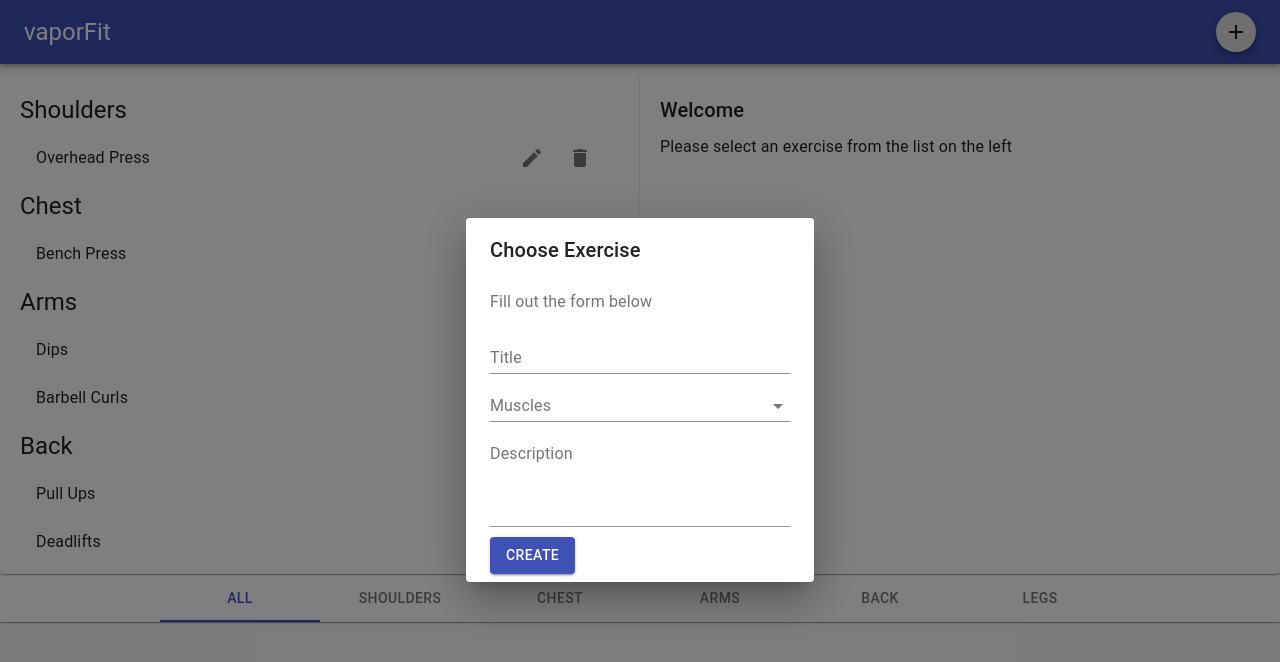
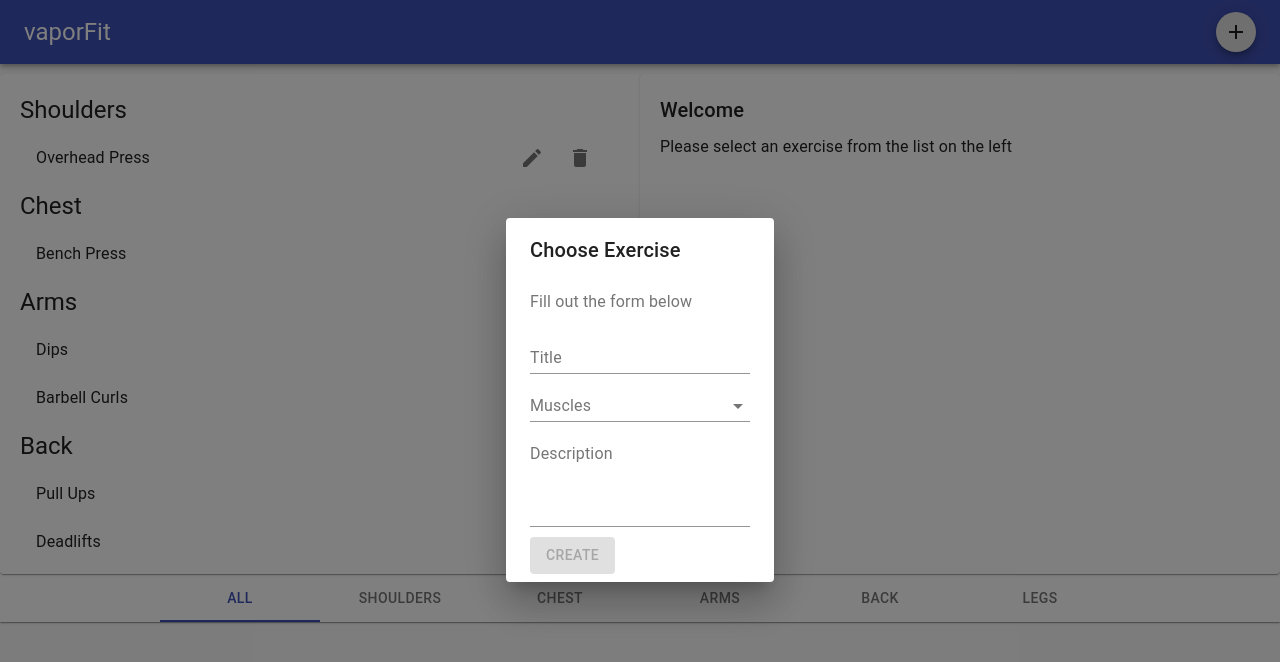
Before and after one commit to MuhammedAO/vaporfit, a React (Create React App) app: page / in a window 1280 px wide. Both pictures are taken after a click on the button 1236 px from the left and 32 px from the top of the page. Shown: the top 662 px of the page. Built offline with nearby package versions, Linux system fonts and the light colour scheme.

Commit message:
took away LCM and used key prop

```diff
--- a/src/Components/Exercises/Form.js
+++ b/src/Components/Exercises/Form.js
@@ -4,14 +4,9 @@ import FormControl from '@material-ui/core/FormControl';
 import Select from '@material-ui/core/Select';
 import InputLabel from '@material-ui/core/InputLabel';
 import MenuItem from '@material-ui/core/MenuItem';
-import { withStyles } from '@material-ui/core/styles'
+// import { withStyles } from '@material-ui/core/styles'
 import Button from '@material-ui/core/Button';
 
-const styles = theme =>  ({
-    formControl:{
-      width:300
-    }
-   })
 
    class Form extends Component {
 
@@ -26,11 +21,6 @@ const styles = theme =>  ({
       }
     }
 
-    componentWillReceiveProps({exercise}) {
-    this.setState({
-      ...exercise
-    })
-    }
 
 
     handleChange = name => ({target:{ value}}) => {
@@ -47,12 +37,10 @@ const styles = theme =>  ({
          id: this.state.title.toLowerCase().replace(/ /g, '-'),
          ...this.state,
        })
-
-       this.setState(this.getInitState())
       }
 
     render() {
-        const {classes, exercise, muscles : categories} = this.props
+        const { exercise, muscles : categories} = this.props
         const {title, description, muscles} = this.state
         return (
             <React.Fragment>
@@ -61,10 +49,10 @@ const styles = theme =>  ({
           value={title}
           label="Title"
           onChange={this.handleChange('title')}
-          className={classes.formControl}
+          fullWidth
         />
         <br/>
-        <FormControl className={classes.formControl}>
+        <FormControl fullWidth>
         <InputLabel>Muscles</InputLabel>
         <Select
           value={muscles}
@@ -84,7 +72,7 @@ const styles = theme =>  ({
           onChange={this.handleChange('description')}
           multiline
           rows='4'
-          className={classes.formControl}
+          fullWidth
         />
         <br/>
         <Button
@@ -92,13 +80,14 @@ const styles = theme =>  ({
       color="primary"
       variant="contained"
       onClick={this.handleSubmit}
+      disabled={!title || !muscles}
       >
         {exercise ? 'Edit' : 'Create'}
       </Button>
        </form>
-            </React.Fragment>
+        </React.Fragment>
         )
     }
 }
 
-export default withStyles(styles)(Form)
+export default Form
```
